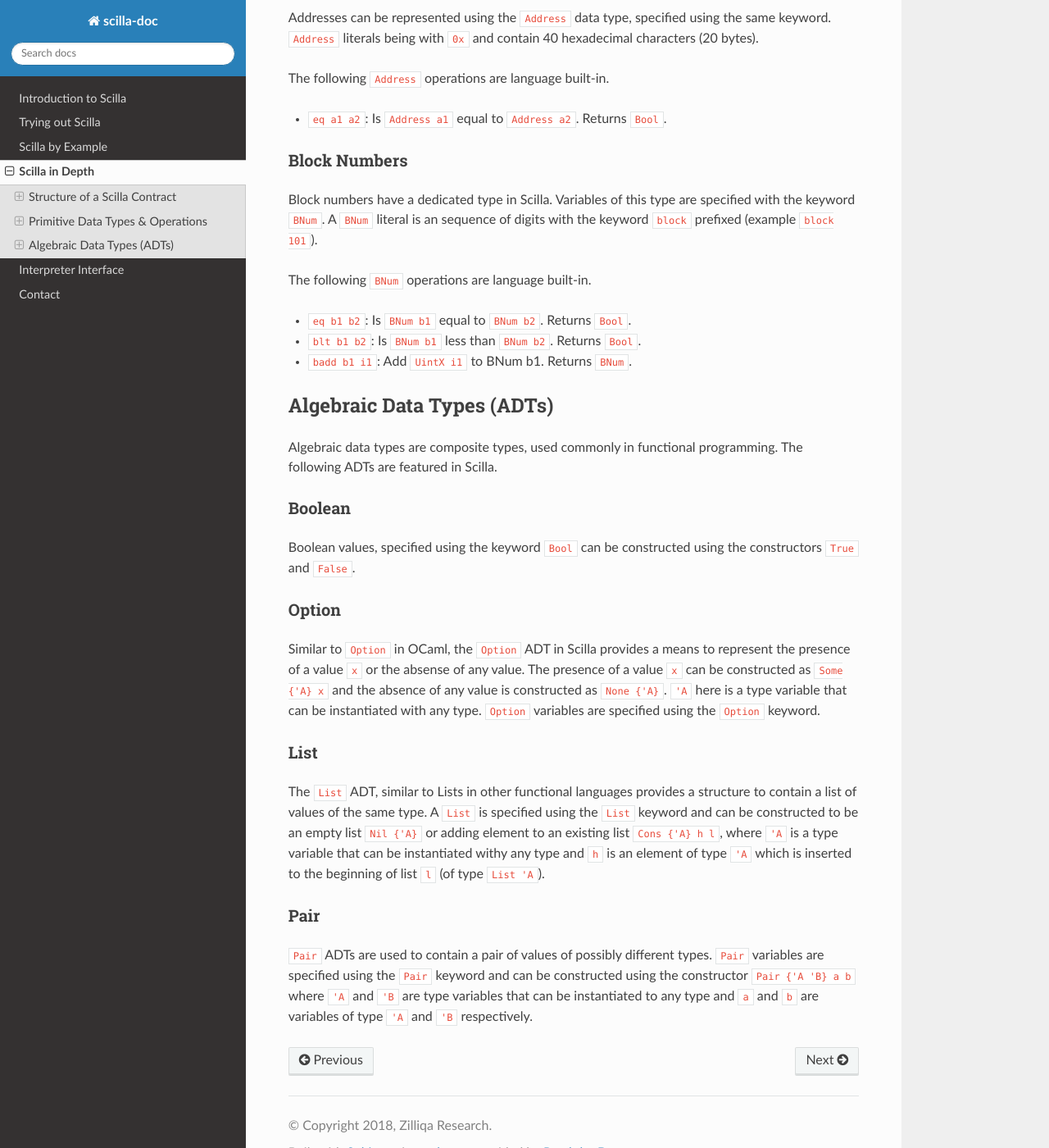
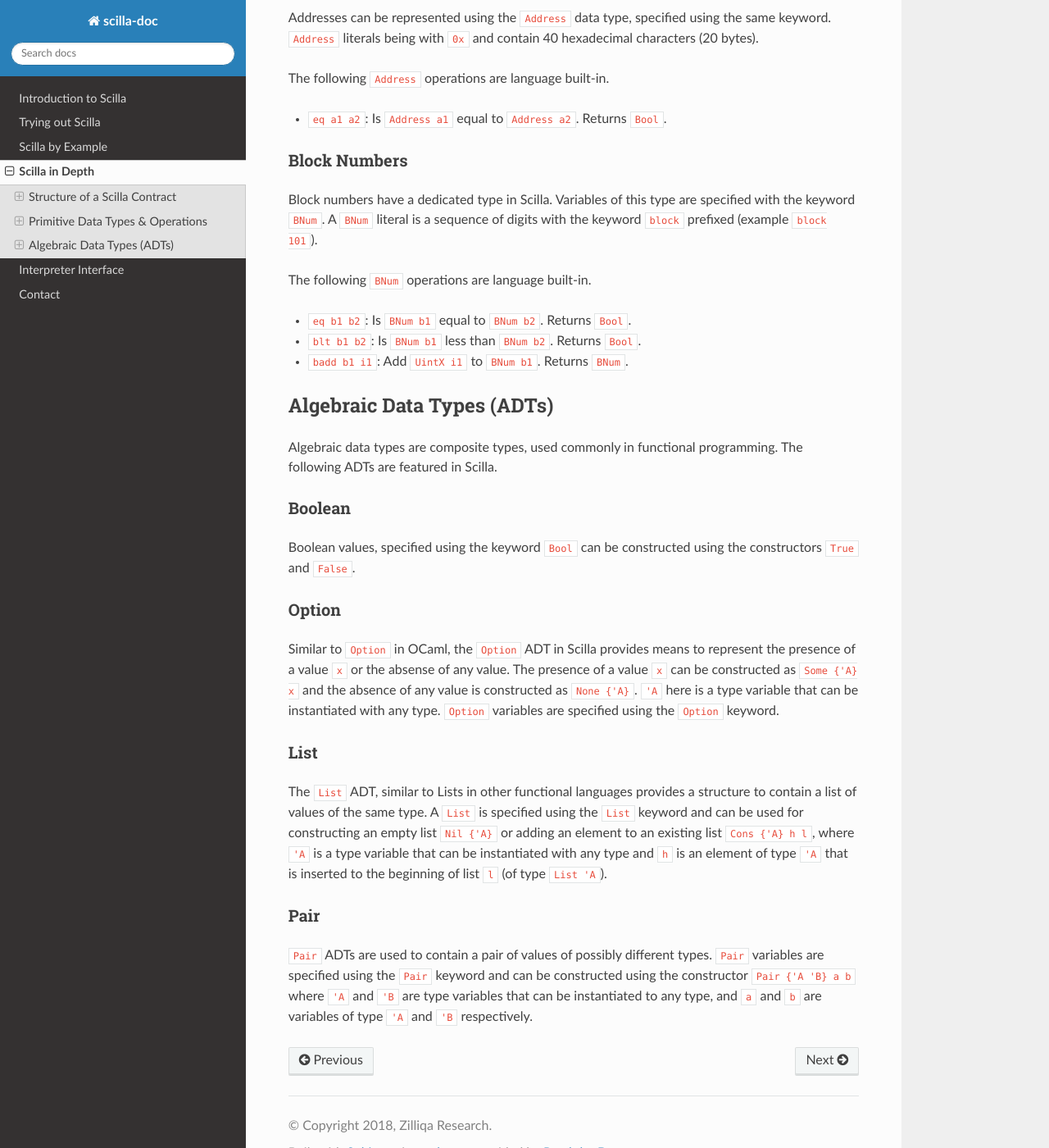
Before and after one commit to Zilliqa/scilla-docs, a Sphinx documentation site: the page built from docs/source/scilla-in-depth.rst, in a window 1280 px wide and 1400 px high, scrolled down 2635 px. Shown: the whole window at 82% size. Built offline with Sphinx 7.4.7 and the Read the Docs theme 2.0.0, drawn with Linux system fonts in a browser that asks for light colours; some of the changed text lies outside the part shown.

Commit message:
Minor changes to code and flow
Proof reading

```diff
--- a/docs/source/scilla-in-depth.rst
+++ b/docs/source/scilla-in-depth.rst
@@ -166,7 +166,7 @@ using the constructors ``True`` and ``False``.
 Option
 *******
 Similar to ``Option`` in OCaml, the ``Option`` ADT in Scilla provides
-a means to represent the presence of a value ``x`` or the absense of
+means to represent the presence of a value ``x`` or the absense of
 any value. The presence of a value ``x`` can be constructed as
 ``Some {'A} x`` and the absence of any value is constructed as
 ``None {'A}``. ``'A`` here is a type variable that can be instantiated
@@ -177,11 +177,11 @@ List
 ****
 The ``List`` ADT, similar to Lists in other functional languages
 provides a structure to contain a list of values of the same type.
-A ``List`` is specified using the ``List`` keyword and can be
-constructed to be an empty list ``Nil {'A}`` or adding element to
+A ``List`` is specified using the ``List`` keyword and can be used for
+constructing an empty list ``Nil {'A}`` or adding an element to
 an existing list ``Cons {'A} h l``, where ``'A`` is a type variable
-that can be instantiated withy any type and ``h`` is an element of
-type ``'A`` which is inserted to the beginning of list ``l`` (of type
+that can be instantiated with any type and ``h`` is an element of
+type ``'A`` that is inserted to the beginning of list ``l`` (of type
 ``List 'A``).
 
 
@@ -190,5 +190,5 @@ Pair
 ``Pair`` ADTs are used to contain a pair of values of possibly different
 types. ``Pair`` variables are specified using the ``Pair`` keyword and
 can be constructed using the constructor ``Pair {'A 'B} a b`` where
-``'A`` and ``'B`` are type variables that can be instantiated to any type
+``'A`` and ``'B`` are type variables that can be instantiated to any type,
 and ``a`` and ``b`` are variables of type ``'A`` and ``'B`` respectively.
```
Also changed, not shown: other parts of docs/source/scilla-in-depth.rst (+11 -11 lines).
